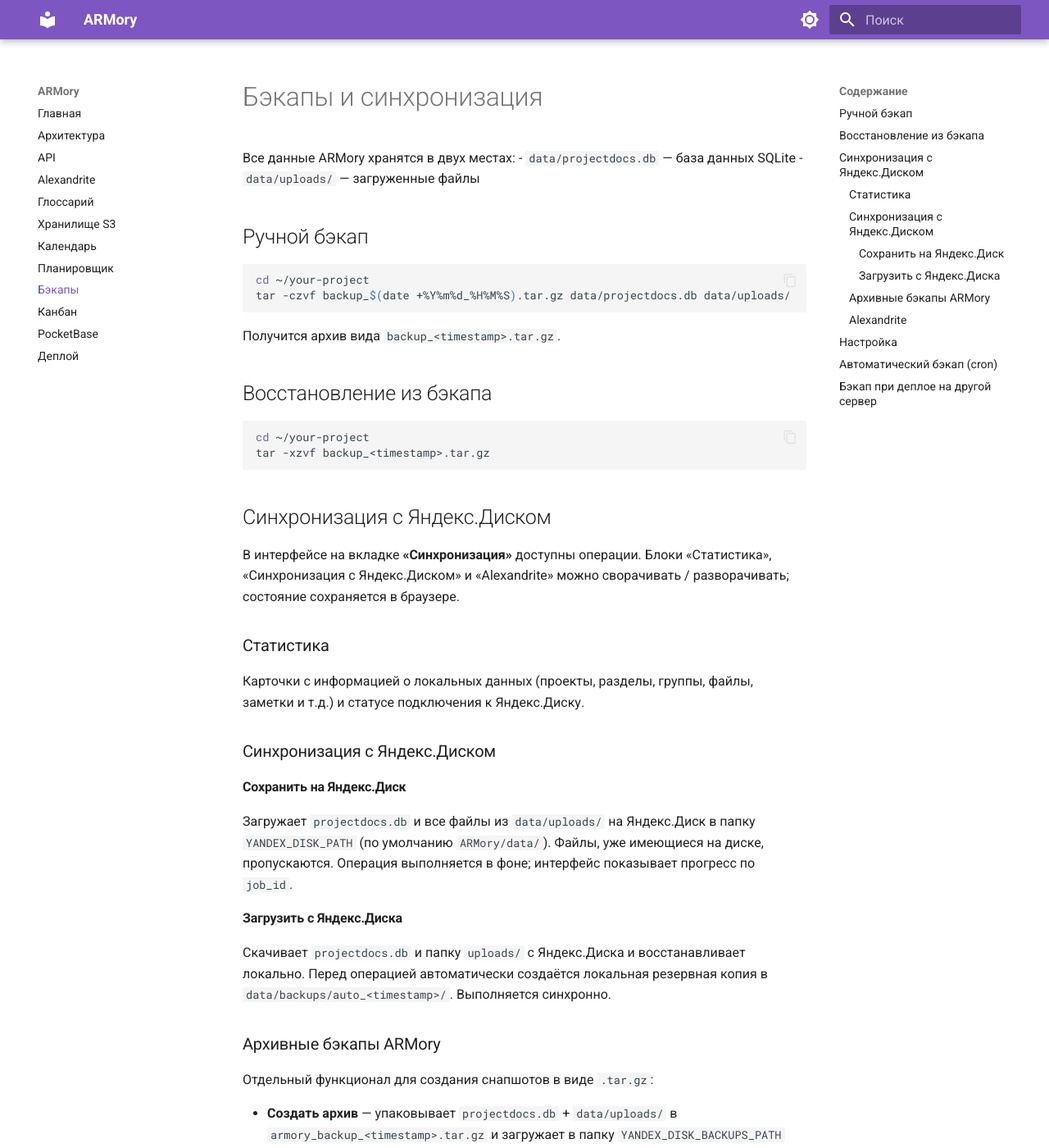
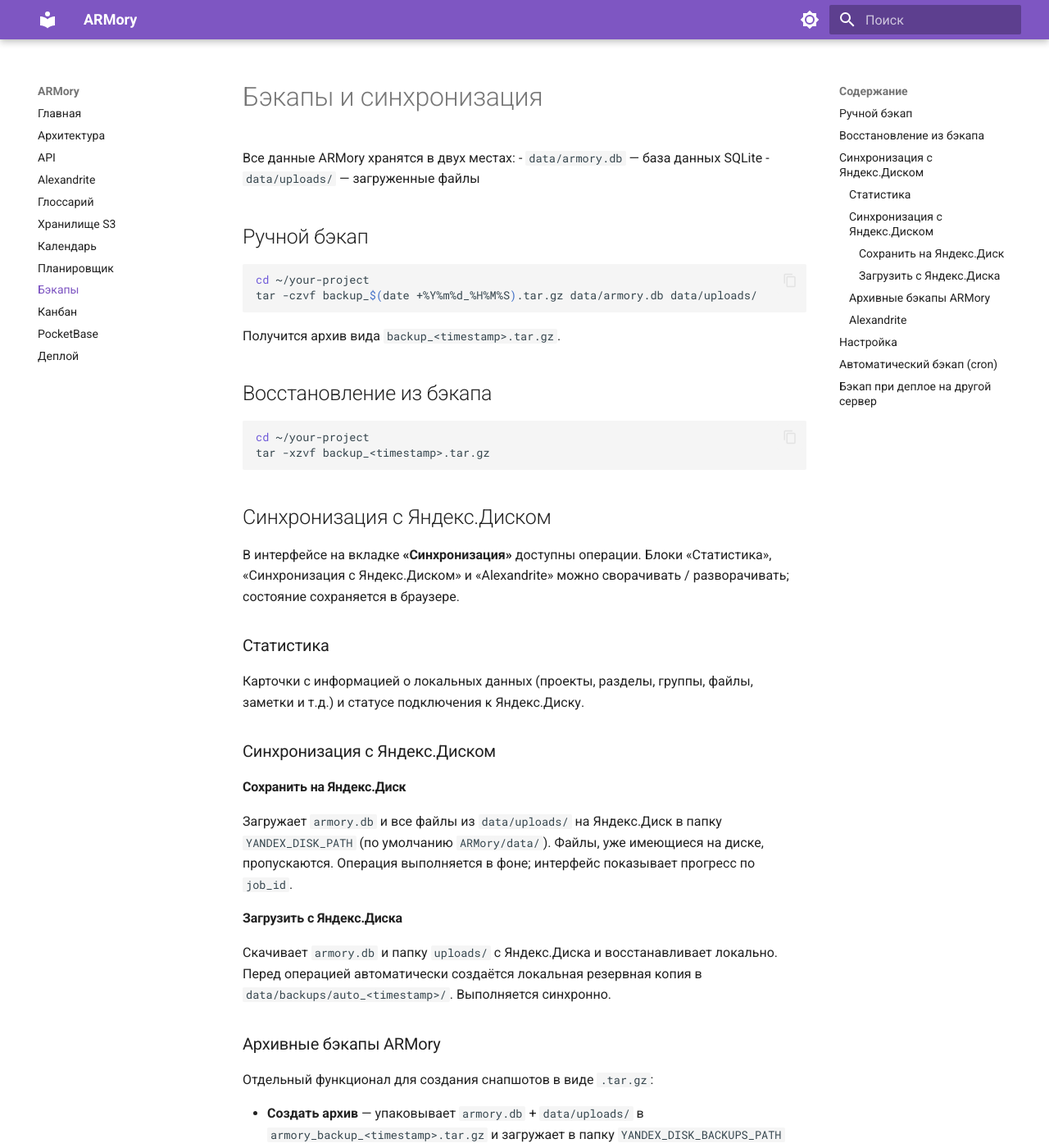
Before and after one commit to ZeroCreator/ARMory, an MkDocs documentation site: the page built from docs/backup.md, in a window 1280 px wide and 1400 px high. Shown: the whole window at 82% size. Built offline with MkDocs 1.6.1 and Material for MkDocs 9.7.7, drawn with Linux system fonts in a browser that asks for light colours; some of the changed text lies outside the part shown.

Commit message:
Rename bd

````diff
--- a/compose.dev.yml
+++ b/compose.dev.yml
@@ -3,7 +3,7 @@ services:
     command: ["uv", "run", "uvicorn", "app.main:app", "--host", "0.0.0.0", "--port", "${PORT:-8088}", "--reload"]
     volumes:
       - ./data:/app/data
-      - ./projectdocs.db:/app/projectdocs.db
+      - ./armory.db:/app/armory.db
       - ./app:/app/app
       - ./pyproject.toml:/app/pyproject.toml
       - ./uv.lock:/app/uv.lock
--- a/compose.yml
+++ b/compose.yml
@@ -10,7 +10,7 @@ services:
       - "${PORT:-8088}"
     volumes:
       - ./data:/app/data
-      - ./projectdocs.db:/app/projectdocs.db
+      - ./armory.db:/app/armory.db
     env_file:
       - .env
     networks:
--- a/docs/backup.md
+++ b/docs/backup.md
@@ -1,14 +1,14 @@
 # Бэкапы и синхронизация
 
 Все данные ARMory хранятся в двух местах:
-- `data/projectdocs.db` — база данных SQLite
+- `data/armory.db` — база данных SQLite
 - `data/uploads/` — загруженные файлы
 
 ## Ручной бэкап
 
 ```bash
 cd ~/your-project
-tar -czvf backup_$(date +%Y%m%d_%H%M%S).tar.gz data/projectdocs.db data/uploads/
+tar -czvf backup_$(date +%Y%m%d_%H%M%S).tar.gz data/armory.db data/uploads/
 ```
 
 Получится архив вида `backup_<timestamp>.tar.gz`.
@@ -31,16 +31,16 @@ tar -xzvf backup_<timestamp>.tar.gz
 ### Синхронизация с Яндекс.Диском
 
 #### Сохранить на Яндекс.Диск
-Загружает `projectdocs.db` и все файлы из `data/uploads/` на Яндекс.Диск в папку `YANDEX_DISK_PATH` (по умолчанию `ARMory/data/`). Файлы, уже имеющиеся на диске, пропускаются. Операция выполняется в фоне; интерфейс показывает прогресс по `job_id`.
+Загружает `armory.db` и все файлы из `data/uploads/` на Яндекс.Диск в папку `YANDEX_DISK_PATH` (по умолчанию `ARMory/data/`). Файлы, уже имеющиеся на диске, пропускаются. Операция выполняется в фоне; интерфейс показывает прогресс по `job_id`.
 
 #### Загрузить с Яндекс.Диска
-Скачивает `projectdocs.db` и папку `uploads/` с Яндекс.Диска и восстанавливает локально. Перед операцией автоматически создаётся локальная резервная копия в `data/backups/auto_<timestamp>/`. Выполняется синхронно.
+Скачивает `armory.db` и папку `uploads/` с Яндекс.Диска и восстанавливает локально. Перед операцией автоматически создаётся локальная резервная копия в `data/backups/auto_<timestamp>/`. Выполняется синхронно.
 
 ### Архивные бэкапы ARMory
 
 Отдельный функционал для создания снапшотов в виде `.tar.gz`:
 
-- **Создать архив** — упаковывает `projectdocs.db` + `data/uploads/` в `armory_backup_<timestamp>.tar.gz` и загружает в папку `YANDEX_DISK_BACKUPS_PATH` (по умолчанию `ARMory/backups/`). Выполняется в фоне с отображением прогресса.
+- **Создать архив** — упаковывает `armory.db` + `data/uploads/` в `armory_backup_<timestamp>.tar.gz` и загружает в папку `YANDEX_DISK_BACKUPS_PATH` (по умолчанию `ARMory/backups/`). Выполняется в фоне с отображением прогресса.
 - **Восстановить** — скачивает выбранный архив и распаковывает его.
 - **Удалить** — удаляет архив с Яндекс.Диска.
 
@@ -72,14 +72,14 @@ TIMEZONE=Europe/Moscow
 ```bash
 # Каждый день в 3:00 утра
 crontab -e
-0 3 * * * cd ~/your-project && tar -czf ~/backups/app_$(date +\%Y\%m\%d).tar.gz data/projectdocs.db data/uploads/ >/dev/null 2>&1
+0 3 * * * cd ~/your-project && tar -czf ~/backups/app_$(date +\%Y\%m\%d).tar.gz data/armory.db data/uploads/ >/dev/null 2>&1
 ```
 
 ## Бэкап при деплое на другой сервер
 
 ```bash
 # На исходной машине
-tar -czvf backup_$(date +%Y%m%d_%H%M%S).tar.gz data/projectdocs.db data/uploads/ .env
+tar -czvf backup_$(date +%Y%m%d_%H%M%S).tar.gz data/armory.db data/uploads/ .env
 
 # На новом сервере
 mkdir -p /opt/your-project && cd /opt/your-project
````
Also changed, not shown: docs/architecture.md (+1 -1 lines), docs/deployment.md (+3 -3 lines), 5 other files.
